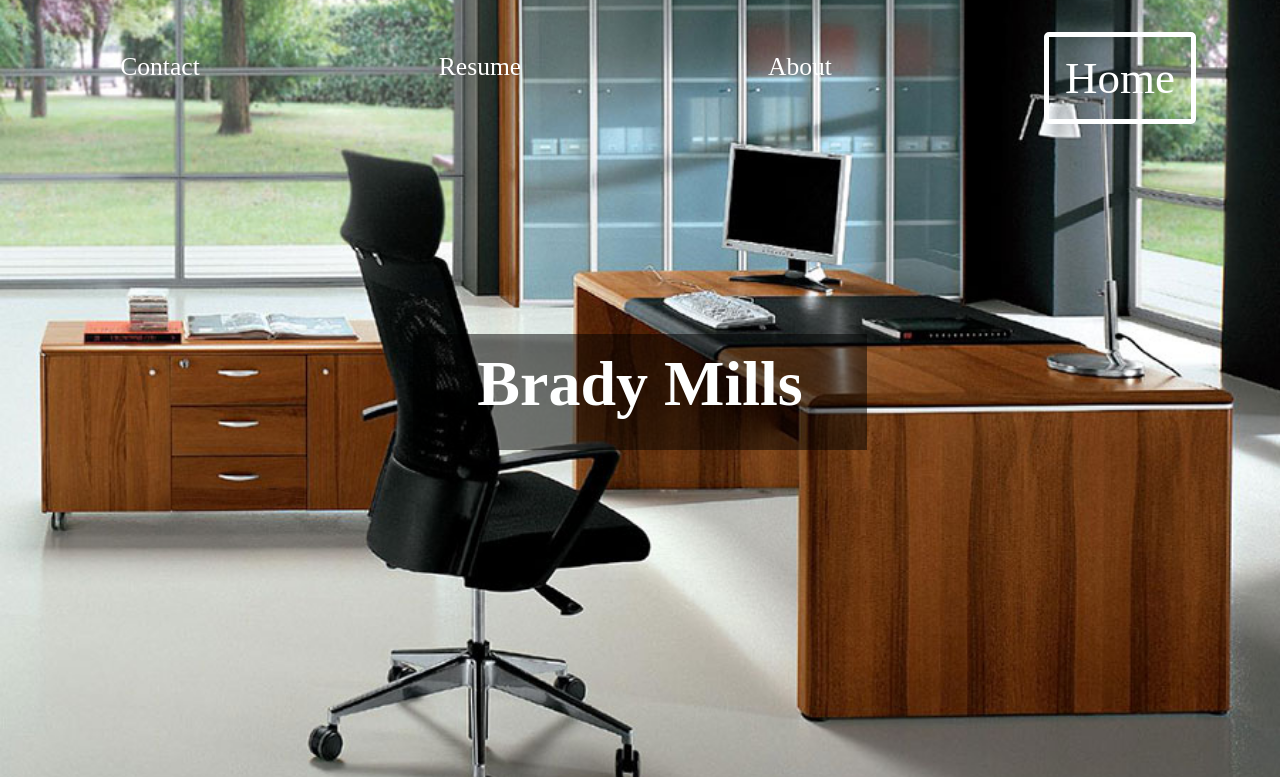
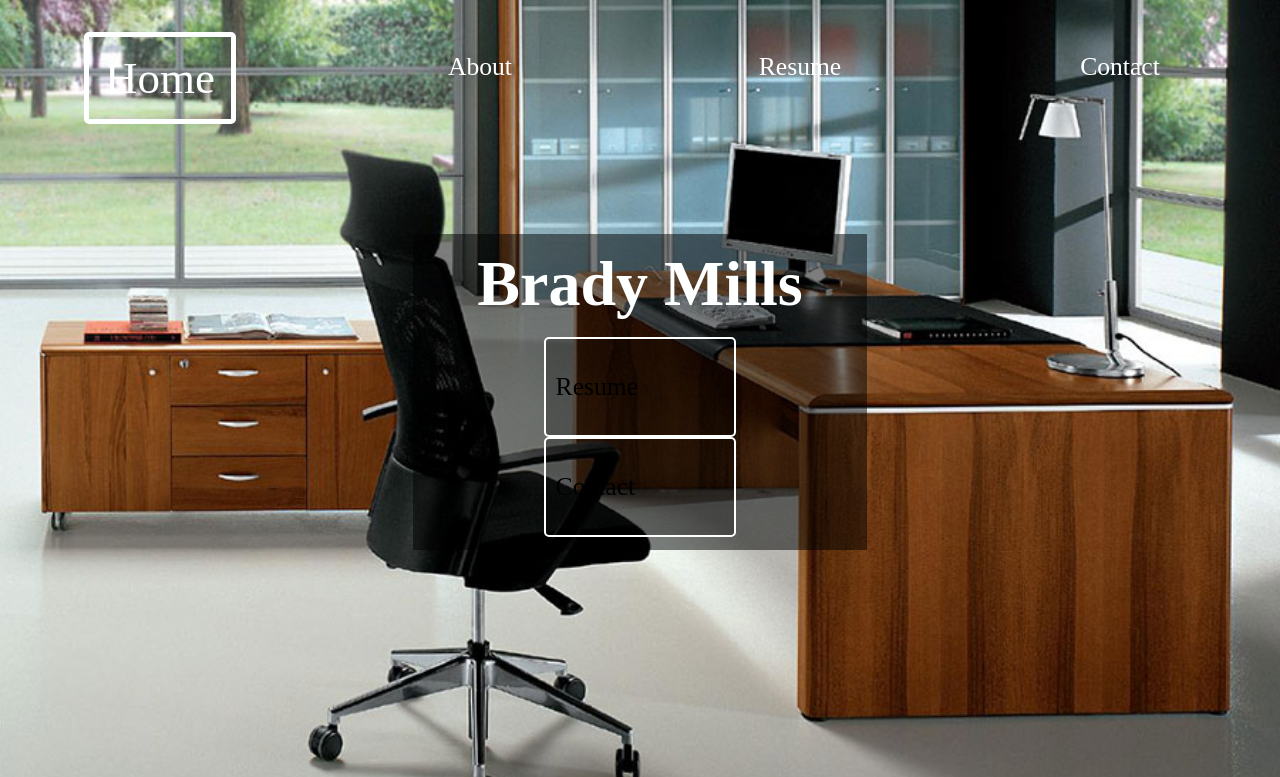
Before and after one commit to 3553NC3/Personal, a PHP site: page / in a window 1280 px wide. Shown: the top 777 px of the page. Run offline with PHP 8.4, Linux system fonts and the light colour scheme.

Commit message:
Order and active fix

```diff
--- a/about.html
+++ b/about.html
@@ -18,10 +18,10 @@
 </head>
 <body>
   <div id="tabs">
+    <div class="nav-item"><a href="index.html">Home</a></div>
+    <div class="nav-item"><a class="active" href="about.html">About</a></div>
+    <div class="nav-item"><a href="resume.html">Resume</a></div>
     <div class="nav-item"><a href="contact.html">Contact</a></div>
-    <div class="nav-item"><a href="resume.html">Resume</a></div>
-    <div class="nav-item"><a href="about.html">About</a></div>
-    <div class="nav-item"><a class="active" href="index.html">Home</a></div>
   </div>
   <div class="align-center">
 
--- a/contact.html
+++ b/contact.html
@@ -18,10 +18,10 @@
 </head>
 <body>
   <div id="tabs">
-    <div class="nav-item"><a href="contact.html">Contact</a></div>
+    <div class="nav-item"><a href="index.html">Home</a></div>
+    <div class="nav-item"><a href="about.html">About</a></div>
     <div class="nav-item"><a href="resume.html">Resume</a></div>
-    <div class="nav-item"><a href="about.html">About</a></div>
-    <div class="nav-item"><a class="active" href="index.html">Home</a></div>
+    <div class="nav-item"><a class="active" href="contact.html">Contact</a></div>
   </div>
   <div class="align-center">
     <div class="header-container">
--- a/index.html
+++ b/index.html
@@ -15,15 +15,17 @@
 <body>
 <div class="main-container">
   <div id="tabs">
+    <div class="nav-item"><a class="active" href="index.html">Home</a></div>
+    <div class="nav-item"><a href="about.html">About</a></div>
+    <div class="nav-item"><a href="resume.html">Resume</a></div>
     <div class="nav-item"><a href="contact.html">Contact</a></div>
-    <div class="nav-item"><a href="resume.html">Resume</a></div>
-    <div class="nav-item"><a href="about.html">About</a></div>
-    <div class="nav-item"><a class="active" href="index.html">Home</a></div>
   </div>
   <div class="align-center">
     <div class="header">
       <h1>Brady Mills</h1>
       <div class="under-header">
+        <a href="resume.html" class="button">Resume</a>
+        <a href="contact.html" class="button">Contact</a>
         </div>
       </div>
     </div>
--- a/main.css
+++ b/main.css
@@ -78,7 +78,7 @@ body{
 
 /*Buttons*/
 
-button {
+.button {
    background-color: rgba(0, 0, 0, .25);
    color: #FFFFFF;
    font-size: 2vw;
@@ -88,6 +88,16 @@ button {
    border-radius: 5px;
    text-align: center;
    width: 15vw;
+   -webkit-appearance: button;
+   -moz-appearance: button;
+   appearance: button;
+   display: flex;
+   flex-direction: wrap;
+   align-items: center;
+   height: 100px;
+   text-align: center;
+   text-decoration: none;
+   color: initial;
 }
 .main-container h1 {
   text-align: center;
--- a/resume.html
+++ b/resume.html
@@ -18,10 +18,10 @@
 </head>
 <body>
   <div id="tabs">
+    <div class="nav-item"><a href="index.html">Home</a></div>
+    <div class="nav-item"><a href="about.html">About</a></div>
+    <div class="nav-item"><a class="active" href="resume.html">Resume</a></div>
     <div class="nav-item"><a href="contact.html">Contact</a></div>
-    <div class="nav-item"><a href="resume.html">Resume</a></div>
-    <div class="nav-item"><a href="about.html">About</a></div>
-    <div class="nav-item"><a class="active" href="index.html">Home</a></div>
   </div>
 <div class="align-center">
   <div class="job-container">
```
